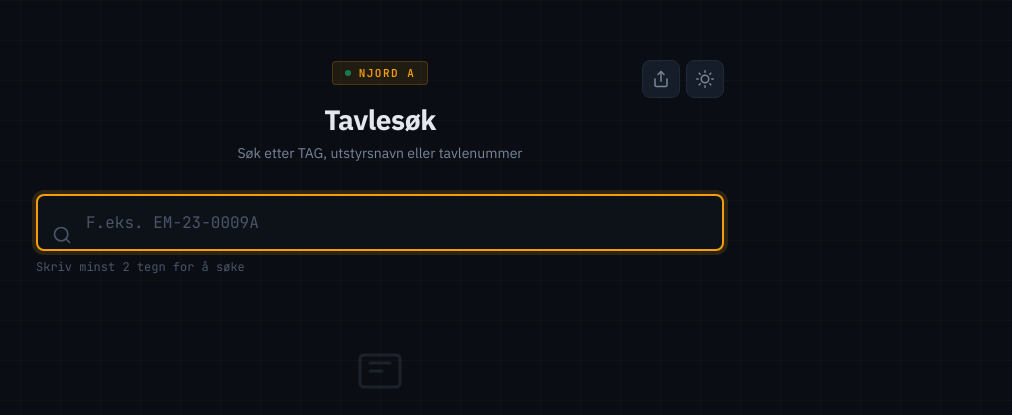
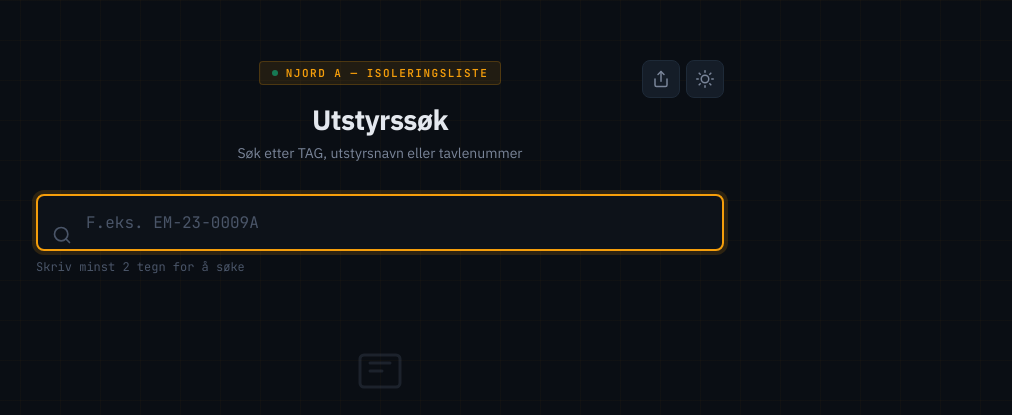
Before and after one commit to frekarlsen/njord-lookup-v2, a Flask app: page / in a window 1280 px wide. Shown: the top 415 px of the page, without its empty margins (260-1272 px from the left). Run offline with Flask 3, Linux system fonts and the light colour scheme.

Commit message:
Add files via upload

```diff
--- a/templates/index.html
+++ b/templates/index.html
@@ -3,7 +3,7 @@
 <head>
     <meta charset="UTF-8">
     <meta name="viewport" content="width=device-width, initial-scale=1.0">
-    <title>Njord A</title>
+    <title>Njord A – Isoleringsliste</title>
     <link rel="preconnect" href="https://fonts.googleapis.com">
     <link href="https://fonts.googleapis.com/css2?family=JetBrains+Mono:wght@400;500;600;700&family=IBM+Plex+Sans:wght@300;400;500;600;700&display=swap" rel="stylesheet">
     <style>
@@ -485,6 +485,7 @@
         .pinned-tag {
             font-family: 'JetBrains Mono', monospace;
             font-size: 14px; font-weight: 700; color: var(--accent);
+            white-space: nowrap;
         }
 
         .pinned-desc {
@@ -698,6 +699,7 @@
             .header { padding: 24px 0 20px; }
             .header-actions { top: 24px; }
             .pinned-card { flex-wrap: wrap; }
+            .pinned-info { min-width: 60%; }
             .pinned-location { text-align: left; }
             .session-code-box { font-size: 18px; padding: 8px 14px; }
             .session-qr { flex-direction: column; align-items: flex-start; }
@@ -730,9 +732,9 @@
             </div>
             <div class="header-badge">
                 <span class="dot"></span>
-                Njord A
+                Njord A — Isoleringsliste
             </div>
-            <h1>Tavlesøk</h1>
+            <h1>Utstyrssøk</h1>
             <p>Søk etter TAG, utstyrsnavn eller tavlenummer</p>
         </div>
 
```
